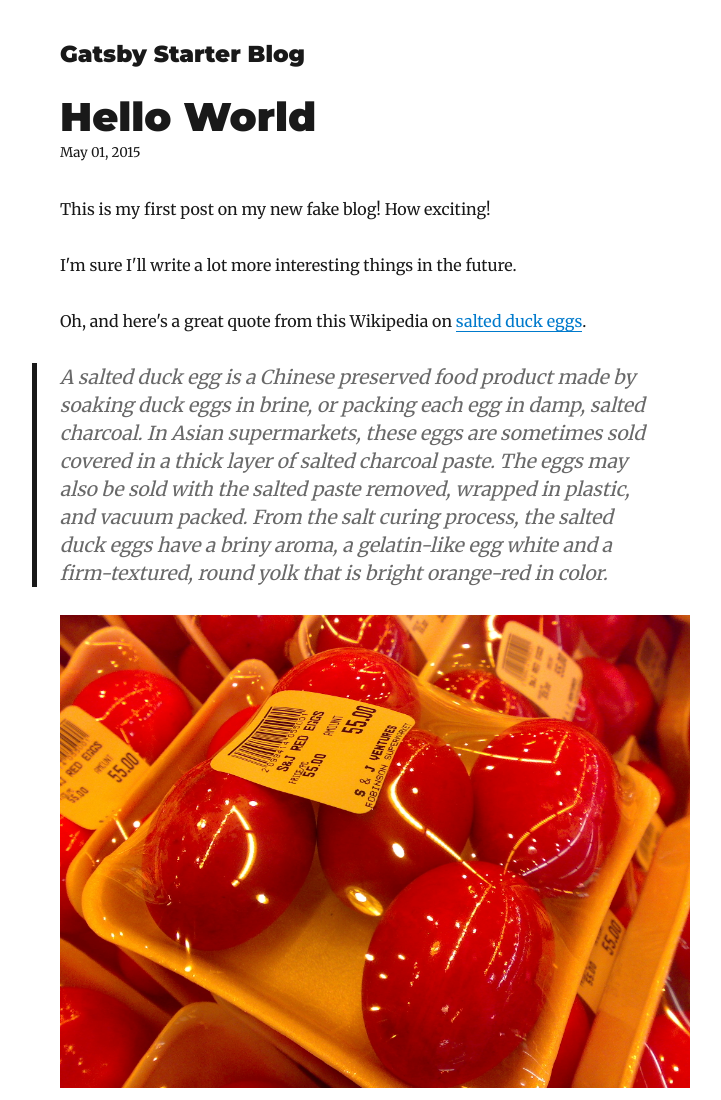
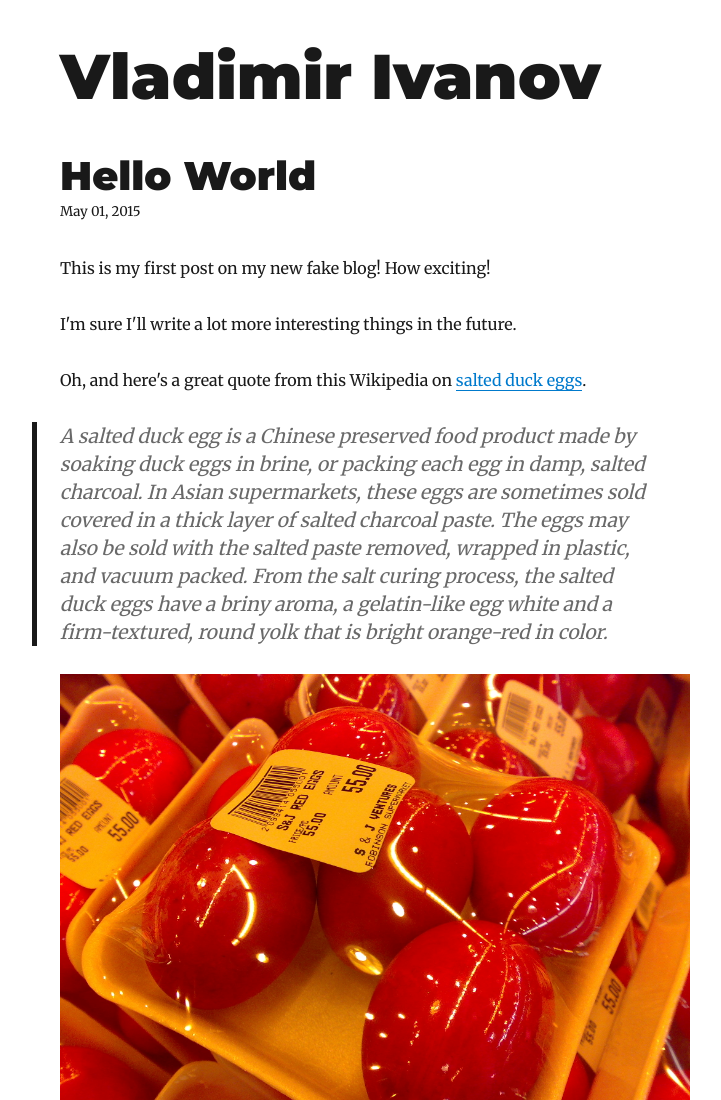
Before and after one commit to Omhet/portfolio-src, a Gatsby site: page /hello-world/ in a window 1280 px wide. Shown: the top 1100 px of the page, without its empty margins (265-986 px from the left). Built offline with nearby package versions, Linux system fonts and the light colour scheme; Gatsby itself is replaced by a stand-in of ours; some packages are replaced by stand-ins of ours.

Commit message:
Remove unneeded code from starter

```diff
--- a/gatsby-config.js
+++ b/gatsby-config.js
@@ -1,6 +1,6 @@
 module.exports = {
   siteMetadata: {
-    title: `Gatsby Starter Blog`,
+    title: `Vladimir Ivanov`,
     author: `Kyle Mathews`,
     description: `A starter blog demonstrating what Gatsby can do.`,
     siteUrl: `https://gatsby-starter-blog-demo.netlify.com/`,
--- a/package.json
+++ b/package.json
@@ -52,7 +52,7 @@
     "build": "gatsby build",
     "develop": "gatsby develop",
     "format": "prettier --write \"**/*.{js,jsx,json,md}\"",
-    "start": "npm run develop",
+    "start": "yarn develop",
     "serve": "gatsby serve",
     "test": "echo \"Write tests! -> https://gatsby.dev/unit-testing \""
   }
--- a/src/components/layout.js
+++ b/src/components/layout.js
@@ -5,12 +5,8 @@ import { rhythm, scale } from "../utils/typography"
 
 class Layout extends React.Component {
   render() {
-    const { location, title, children } = this.props
-    const rootPath = `${__PATH_PREFIX__}/`
-    let header
-
-    if (location.pathname === rootPath) {
-      header = (
+    const { title, children } = this.props
+    let header = (
       <h1
         style={{
           ...scale(1.5),
@@ -29,28 +25,8 @@ class Layout extends React.Component {
           {title}
         </Link>
       </h1>
-      )
-    } else {
-      header = (
-        <h3
-          style={{
-            fontFamily: `Montserrat, sans-serif`,
-            marginTop: 0,
-          }}
-        >
-          <Link
-            style={{
-              boxShadow: `none`,
-              textDecoration: `none`,
-              color: `inherit`,
-            }}
-            to={`/`}
-          >
-            {title}
-          </Link>
-        </h3>
-      )
-    }
+    );
+
     return (
       <div
         style={{
--- a/src/components/seo.js
+++ b/src/components/seo.js
@@ -33,7 +33,7 @@ function SEO({ description, lang, meta, title }) {
         lang,
       }}
       title={title}
-      titleTemplate={`%s | ${site.siteMetadata.title}`}
+      titleTemplate={site.siteMetadata.title}
       meta={[
         {
           name: `description`,
```
Also changed, not shown: src/pages/index.js (+2 -59 lines). Lines whose indentation alone changed are shown as unchanged.
